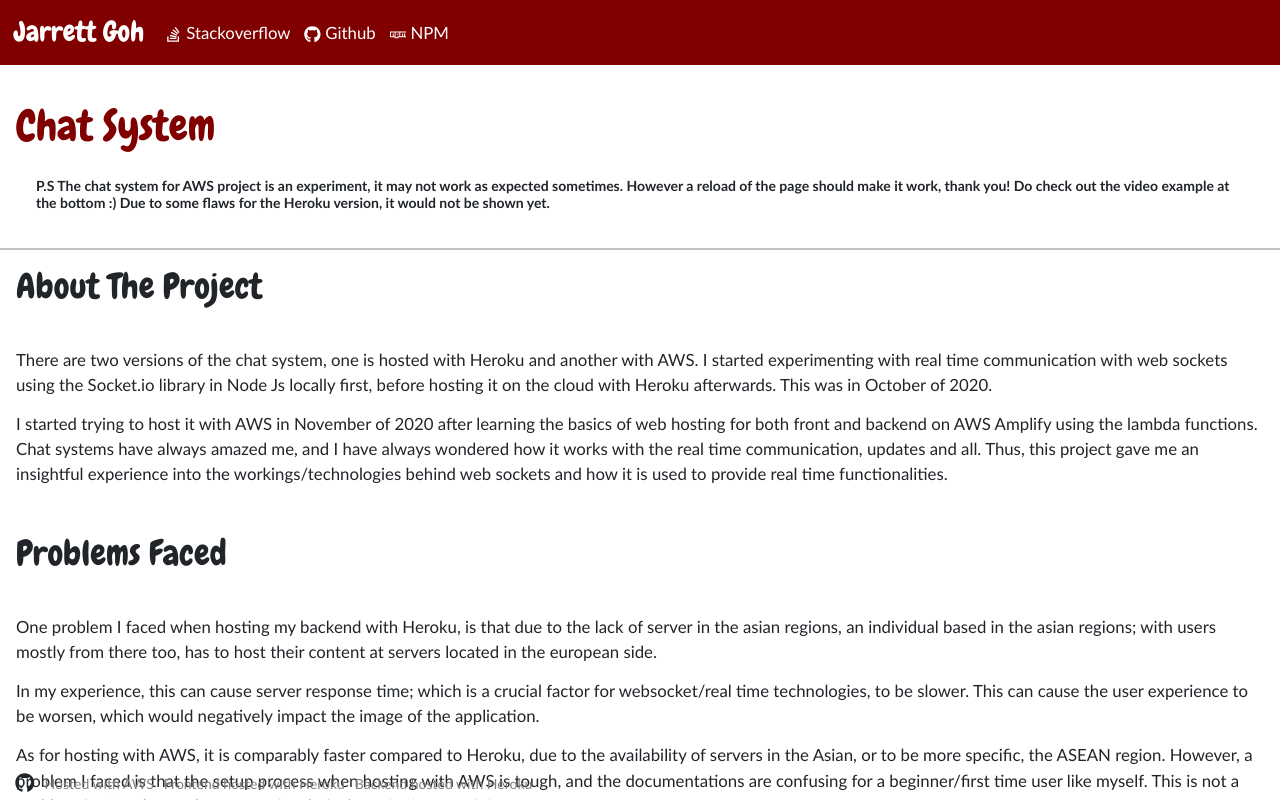
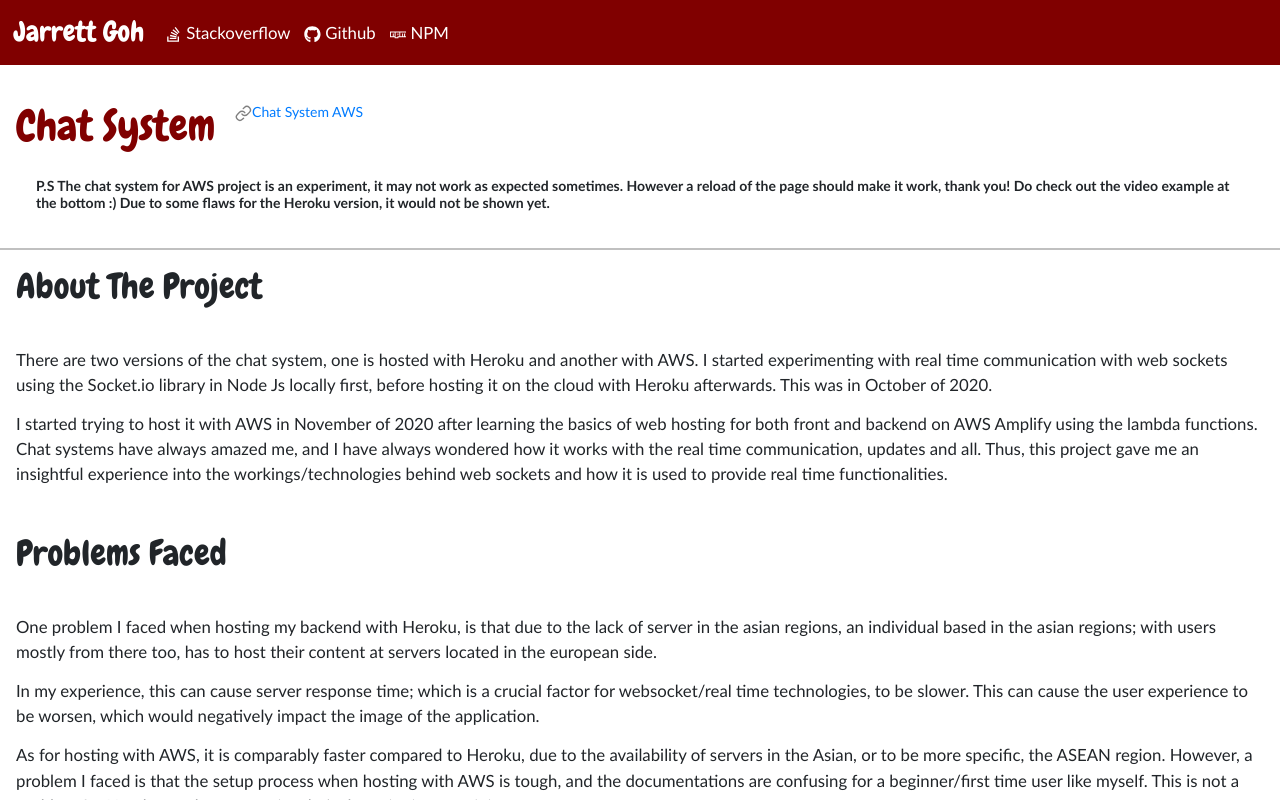
Before and after one commit to Jarrettgohh/Personal-Website, a React (Create React App) app: page /projects/simple-chat-system in a window 1280 px wide. Built offline with nearby package versions, Linux system fonts and the light colour scheme; a web font is replaced by a local one.

Commit message:
# Updated chat system page

```diff
--- a/src/App.js
+++ b/src/App.js
@@ -78,14 +78,14 @@ function App() {
             <ProjectPage
               note={chatSystem.note()}
               name="Chat System"
-              // examples={chatSystem.examples()}
+              examples={chatSystem.examples()}
               about={chatSystem.about()}
               problems={chatSystem.problems()}
               learnt={chatSystem.learnt()}
               tech={chatSystem.tech()}
               resources={chatSystem.resources()}
               videos={chatSystem.videos()}
-              github={chatSystem.github()}
+              // github={chatSystem.github()}
             />
           </Route>
           <Route path="/projects/matrix-stuff">
--- a/src/components/common/projectPage.jsx
+++ b/src/components/common/projectPage.jsx
@@ -187,6 +187,7 @@ const ProjectPage = ({
       )}
 
       {/* GITHUB SOURCE CODE */}
+      {github && (
         <Row noGutters={true} className="project-github-row">
           <FaGithub size="1.4rem" />
           {github.map((gitItem, index) => {
@@ -203,6 +204,7 @@ const ProjectPage = ({
             );
           })}
         </Row>
+      )}
     </Container>
   );
 };
--- a/src/components/projects/chatSystem.js
+++ b/src/components/projects/chatSystem.js
@@ -27,14 +27,14 @@ function about() {
   );
 }
 
-// function examples() {
-//   return [
-//     {
-//       name: "Chat System AWS",
-//       url: "https://master.d2aw5uc742d1w4.amplifyapp.com/",
-//     },
-//   ];
-// }
+function examples() {
+  return [
+    {
+      name: "Chat System AWS",
+      url: "https://master.d2aw5uc742d1w4.amplifyapp.com/",
+    },
+  ];
+}
 
 function problems() {
   return (
@@ -117,32 +117,32 @@ function videos() {
   return [{ name: "Chat System With AWS", url: AWSVideo }];
 }
 
-function github() {
-  return [
-    {
-      name: "Hosted with AWS",
-      url: "https://github.com/Jarrettgohh/Chat-System-AWS-Amplify",
-    },
-    {
-      name: "Frontend hosted with Heroku",
-      url: "https://github.com/Jarrettgohh/Chat-System-Heroku",
-    },
-    {
-      name: "Backend hosted with Heroku",
-      url: "https://github.com/Jarrettgohh/Chat-System-Backend-Heroku",
-    },
-  ];
-}
+// function github() {
+//   return [
+//     {
+//       name: "Hosted with AWS",
+//       url: "https://github.com/Jarrettgohh/Chat-System-AWS-Amplify",
+//     },
+//     {
+//       name: "Frontend hosted with Heroku",
+//       url: "https://github.com/Jarrettgohh/Chat-System-Heroku",
+//     },
+//     {
+//       name: "Backend hosted with Heroku",
+//       url: "https://github.com/Jarrettgohh/Chat-System-Backend-Heroku",
+//     },
+//   ];
+// }
 
 //eslint-disable-next-line
 export default {
   note,
   about,
-  // examples,
+  examples,
   problems,
   learnt,
   tech,
   resources,
   videos,
-  github,
+  // github,
 };
```
Lines whose indentation alone changed are shown as unchanged.
